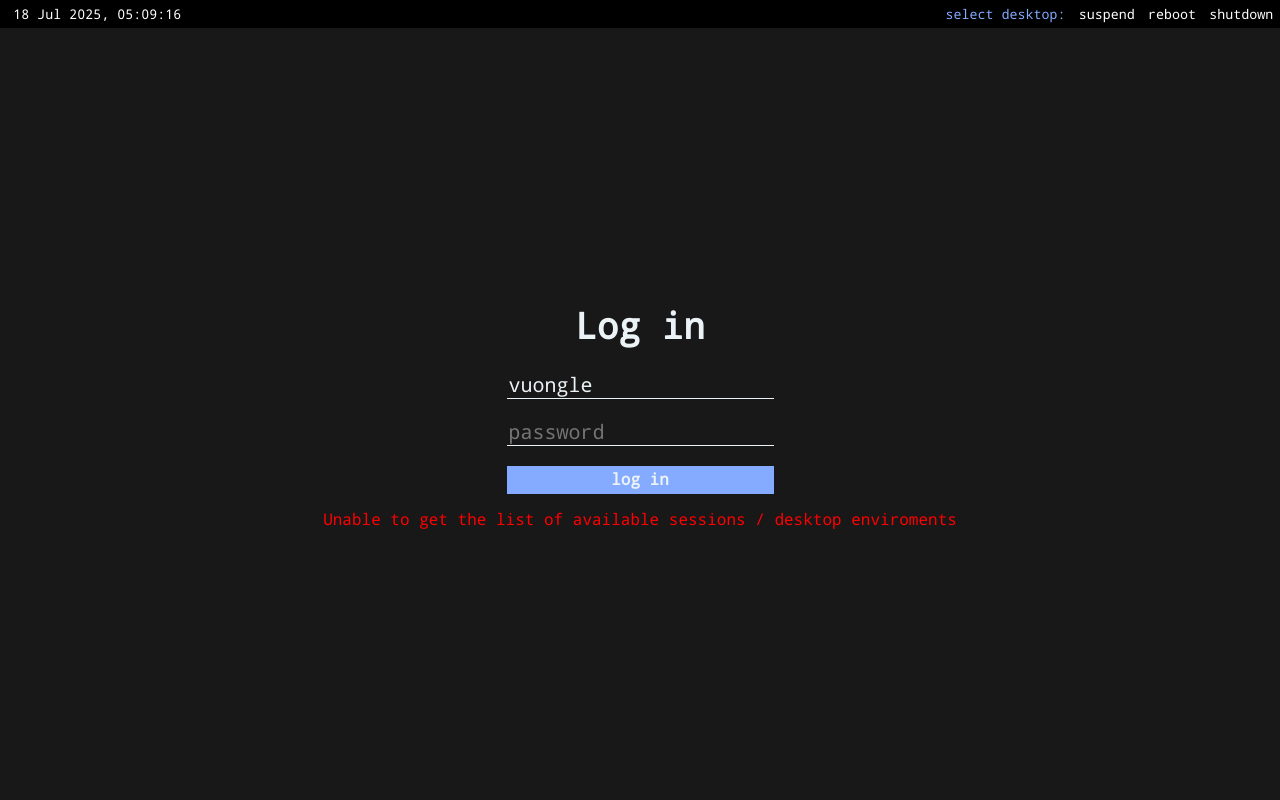
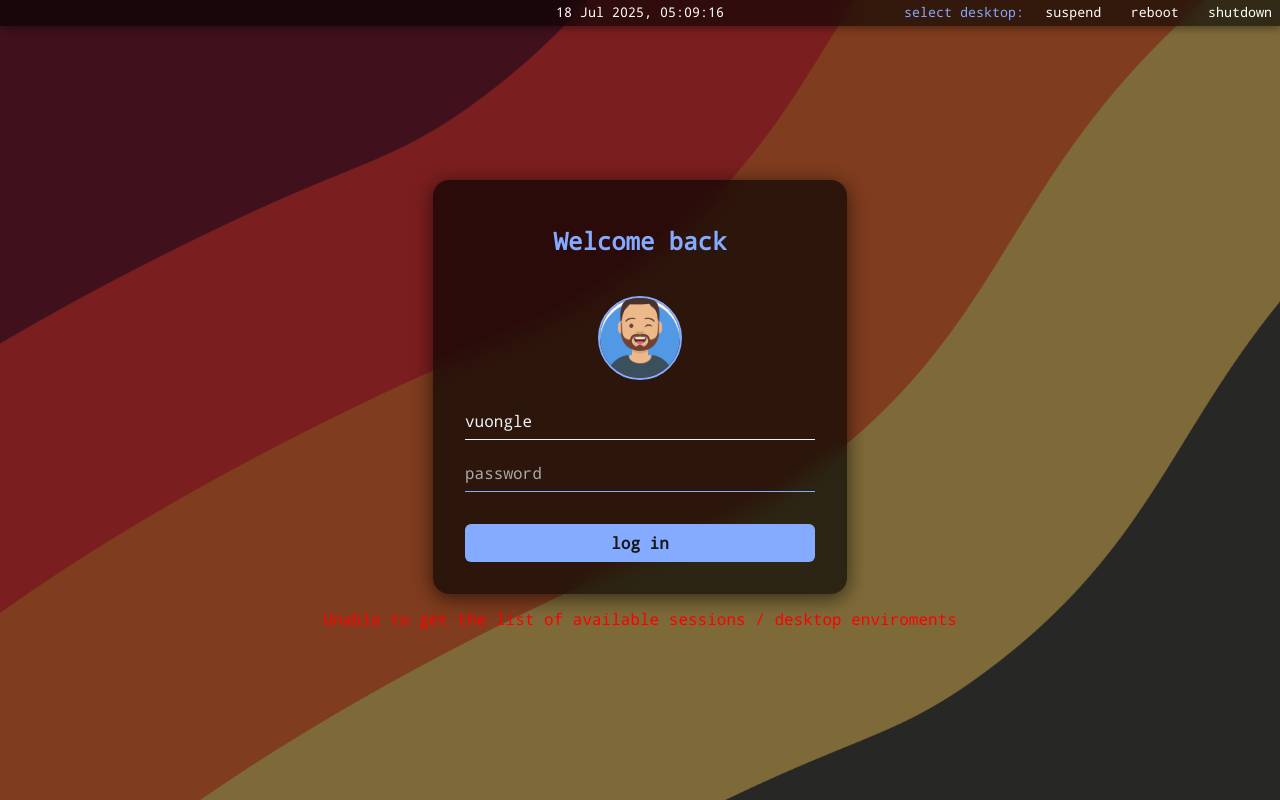
Before and after one commit to vuongle98/lightdm-webkit2-theme-minimal, a plain HTML site: page index.html in a window 1280 px wide. Drawn offline with Linux system fonts and the light colour scheme.

Commit message:
refactor: update modern styles

```diff
--- a/css/main.css
+++ b/css/main.css
@@ -1,35 +1,70 @@
 @font-face {
-    font-family: 'NotoMono Nerd Font';
+  font-family: "NotoMono Nerd Font";
   src: url(../assets/notomono-nerd-font.ttf);
   font-weight: normal;
 }
 
+/* Animate the whole form sliding in */
+@keyframes fadeInUp {
+  0% {
+    opacity: 0;
+    transform: translateY(40px);
+  }
+  100% {
+    opacity: 1;
+    transform: translateY(0);
+  }
+}
+
+/* Animate avatar */
+@keyframes popIn {
+  0% {
+    transform: scale(0.8);
+    opacity: 0;
+  }
+  100% {
+    transform: scale(1);
+    opacity: 1;
+  }
+}
+
 * {
-    font-family: 'NotoMono Nerd Font';
+  font-family: "NotoMono Nerd Font";
+}
+
+body::before {
+  content: "";
+  position: fixed;
+  top: 0;
+  left: 0;
+  width: 100vw;
+  height: 100vh;
+  background: rgba(0, 0, 0, 0.5); /* dark overlay */
+  z-index: -1;
 }
 
 body {
   padding: 0;
   margin: 0;
-    background: #181818;
-    color: #ECF3F7;
+  background: #181818 url("../assets/bg.png") no-repeat center center fixed;
+  background-size: cover;
+  color: #ecf3f7;
   display: flex;
   flex-direction: column;
+  width: 100vw;
+  height: 100vh;
 }
 
-#main_content {
+/* Nav */
+#main_nav {
   display: flex;
-    justify-content: center;
-    align-items: center;
-    min-height: calc(100vh - 30px);
-    flex-direction: column;
-}
+  margin: 0;
+  padding: 0.2em 0 0.2em 0;
+  font-size: 10pt;
+  background: rgba(0, 0, 0, 0.6);
+  backdrop-filter: blur(10px);
 
-#main_nav {
-    margin: 0;
-    padding: 0.5em 0 0.5em 0;
-    font-size: 10pt;
-    background: black;
+  box-shadow: 0 2px 8px rgba(0, 0, 0, 0.4);
   color: white;
 }
 
@@ -38,45 +73,94 @@ body {
   cursor: pointer;
 }
 
-#main_nav ul {
-    display: inline;
-    padding: 0;
+#main_nav > div {
+  flex: 1;
+  display: flex;
+  align-items: center;
 }
 
-#main_nav ul li {
-    padding-left: 0.5em;
-    padding-right: 0.5em;
-    display: inherit;
+.nav-left {
+  justify-content: flex-start;
 }
 
-#main_nav ul li:first-child {
-    padding-left: 1em;
+.nav-center {
+  justify-content: center;
+}
+
+.nav-right {
+  justify-content: flex-end;
+  gap: 1em;
+  flex-wrap: wrap;
+}
+
+.nav-right a {
+  color: inherit;
+  text-decoration: none;
+  padding: 0.2em 0.6em;
+  border-radius: 6px;
+  transition: background 0.3s, color 0.3s;
+}
+
+.nav-right a:hover {
+  background-color: rgba(255, 255, 255, 0.1);
+  color: #84abff;
+}
+
+/* Content */
+#main_content {
+  flex: 1;
+  display: flex;
+  justify-content: center;
+  align-items: center;
+  padding: 1em;
+  position: relative;
+  flex-direction: column;
 }
 
 #login {
+  background: rgba(0, 0, 0, 0.65);
+  backdrop-filter: blur(10px);
+  border-radius: 16px;
+  padding: 2em 2em;
+  box-shadow: 0 4px 20px rgba(0, 0, 0, 0.6);
   display: flex;
   flex-direction: column;
+  align-items: center;
+  min-width: 280px;
+  width: 100%;
+  max-width: 350px;
+  gap: 1em;
+  animation: fadeInUp 0.8s ease-out;
+  transition: transform 0.3s ease, box-shadow 0.3s ease;
 }
 
-.right {
-    float: right;
+#avatar {
+  width: 80px;
+  height: 80px;
+  border-radius: 50%;
+  object-fit: cover;
+  border: 2px solid #84abff;
+  margin-bottom: 0.5em;
+  animation: popIn 0.6s ease-out;
+  transition: transform 0.3s ease, box-shadow 0.3s ease;
 }
 
-.right button:hover,
-.right button:focus {
-    color: gray;
-    cursor: pointer;
+#login:hover {
+  transform: scale(1.03);
 }
 
-
-#main_nav a {
-    color: inherit;
-    text-decoration: none;
+#avatar:hover {
+  transform: scale(1.03);
 }
 
-#main_nav a:hover {
-    text-decoration: inherit;
+#pagetitle {
+  text-align: center;
+  font-size: 1.5em;
+  margin-bottom: 1em;
+  color: #84abff;
 }
+
+/* Footer */
 
 #main_footer {
   margin: 1em;
@@ -89,6 +173,8 @@ body {
   color: inherit;
   text-decoration: inherit;
 }
+
+/* Component */
 
 a {
   color: gray;
@@ -118,37 +204,48 @@ ol {
 .flat-list {
   padding-left: 0;
 }
+.form-field {
+  background-color: transparent;
+  border: none;
+  border-bottom: 1px solid #ecf3f7;
+  font-size: 16px;
+  color: #ecf3f7;
+  width: 100%;
+  padding: 0.5em 0;
 
-#pagetitle {
-    font-size: 36px;
+  opacity: 0;
+  transform: translateY(20px);
+  animation: fadeInUp 0.5s ease-out forwards;
 }
 
-.form-field {
-    background-color: inherit;
-    border: none;
-    border-bottom: 1px solid #ECF3F7;
-    font-size: 20px;
-    color: #ECF3F7;
-    margin-bottom: 1em;
+.form-field::placeholder {
+  color: #aaa;
 }
 
-input:focus{
+input:focus {
   outline: none;
-}
-
-#main_content li a:hover {
-    color: #ECF3F7;
-    text-decoration: inherit;
+  border-bottom-color: #84abff;
 }
 
 button {
-    padding: 0.3em 1em;
+  width: 100%;
+  padding: 0.6em 0;
   border: none;
+  border-radius: 6px;
   background: #84abff;
-    color: #ECF3F7;
+  color: #181818;
   font-weight: bold;
-    font-size: 100%;
+  font-size: 1em;
   cursor: pointer;
+  transition: transform 0.2s ease, background 0.3s ease;
+  animation: fadeInUp 0.5s ease-out forwards;
+  margin-top: 16px;
+}
+
+button:hover {
+  transform: scale(1.03);
+  background: #5a8cff;
+  color: white;
 }
 
 .breakdown-sum {
@@ -159,13 +256,12 @@ button {
 }
 
 h1 {
-    color: #ECF3F7;
+  color: #ecf3f7;
 }
 
 p {
   max-width: 50%;
 }
-
 
 .custom-select {
   position: relative;
--- a/index.html
+++ b/index.html
@@ -1,46 +1,61 @@
 <!DOCTYPE html>
 <html lang="en">
-
   <head>
     <title>lightdm login</title>
     <script type="text/javascript" src="js/main.js"></script>
-	<link rel="stylesheet" type="text/css" href="css/main.css">
-	<meta name="viewport" content="width=device-width, initial-scale=1.0">
+    <link rel="stylesheet" type="text/css" href="css/main.css" />
+    <meta name="viewport" content="width=device-width, initial-scale=1.0" />
     <meta charset="utf-8" />
   </head>
 
   <body id="body">
     <nav id="main_nav">
-		<ul>
-			<li id="time"></li>
-			<li class="right"><a href="javascript:lightdm.shutdown();">shutdown</a></li>
-			<li class="right"><a href="javascript:lightdm.restart();">reboot</a></li>
-			<li class="right"><a href="javascript:lightdm.suspend();">suspend</a></li>
-			<li class="right">
+      <div class="nav-left"></div>
+
+      <div class="nav-center">
+        <span id="time">--:--</span>
+      </div>
+
+      <div class="nav-right">
         <div class="custom-select" id="custom-select-div">
-					<select id="session-menu">
-					</select>
+          <select id="session-menu"></select>
         </div>
-			</li>
-		</ul>
+        <a href="javascript:lightdm.suspend();">suspend</a>
+        <a href="javascript:lightdm.restart();">reboot</a>
+        <a href="javascript:lightdm.shutdown();">shutdown</a>
+      </div>
     </nav>
+
     <div id="main_content">
-		<h1 id="pagetitle">Log in</h1>
       <form id="login" onsubmit="handle_input()">
-			<input type="text" id="username" value="vuongle" placeholder="username" class="form-field" required autofocus />
+        <h1 id="pagetitle">Welcome back</h1>
+        <img src="assets/avatar.png" alt="avatar" id="avatar" />
 
-			<input type="password" id="password" placeholder="password" required class="form-field" />
+        <input
+          type="text"
+          id="username"
+          value="vuongle"
+          placeholder="username"
+          class="form-field"
+          required
+        />
+
+        <input
+          type="password"
+          id="password"
+          placeholder="password"
+          required
+          class="form-field"
+          autofocus
+        />
 
         <button type="submit" value="login">log in</button>
       </form>
 
-		<ul class="flat-list" id="messages">
-
-		</ul>
+      <ul class="flat-list" id="messages"></ul>
     </div>
     <script>
       document.getElementById("login").addEventListener("submit", handle_input);
     </script>
   </body>
-
 </html>
```
Also changed, not shown: assets/avatar.png (added), assets/bg.png (added). Lines whose indentation alone changed are shown as unchanged.
